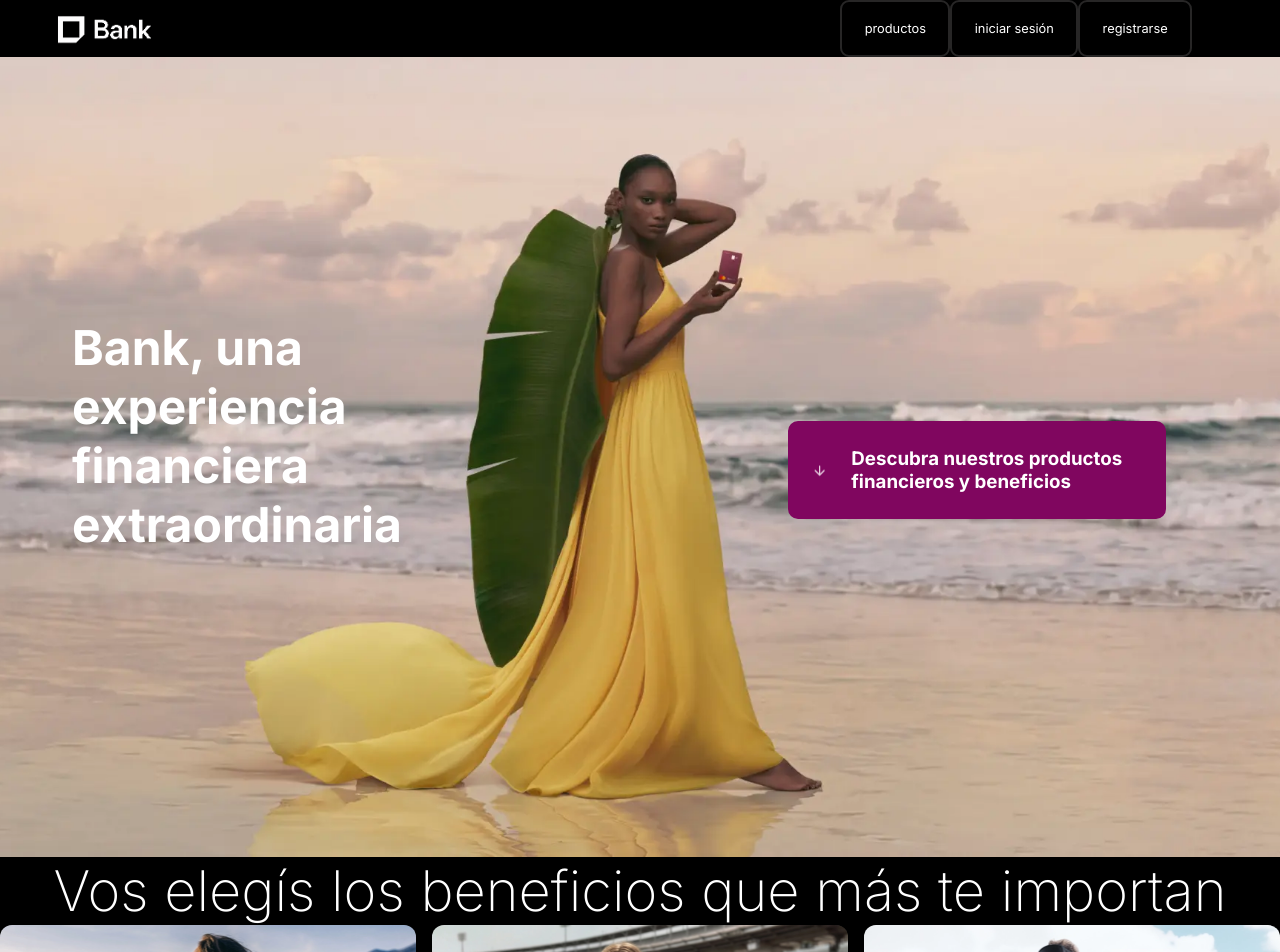
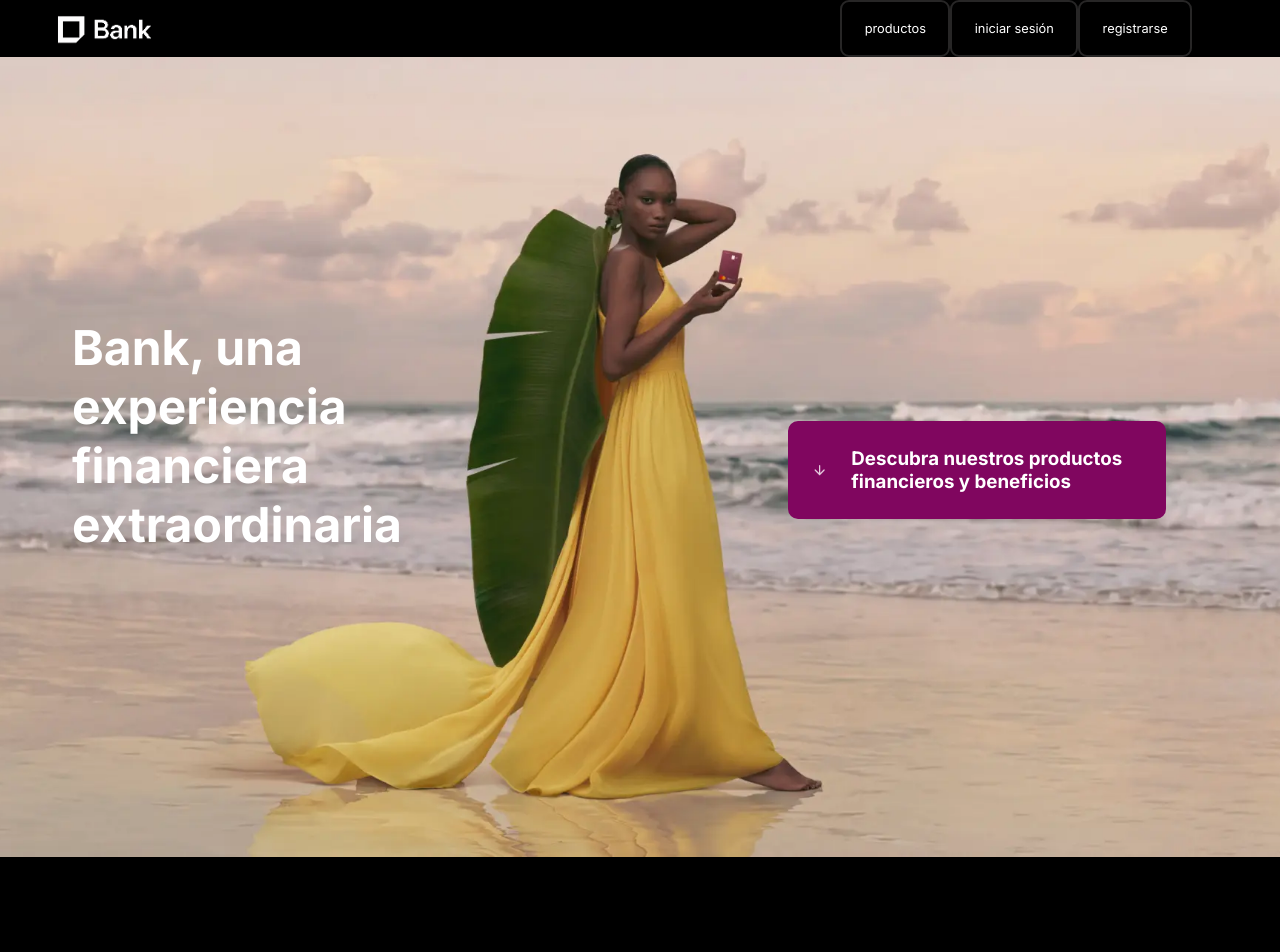
Before and after one commit to DanielGranato/utn-frontend-react-migration, a React (Vite) app: page /productos in a window 1280 px wide. Shown: the top 952 px of the page. Built offline with nearby package versions, Linux system fonts and the light colour scheme.

Commit message:
fix sectionTitle

```diff
--- a/src/components/SectionTitle/SectionTitle.css
+++ b/src/components/SectionTitle/SectionTitle.css
@@ -5,3 +5,9 @@
     text-align: center;
     margin: 6rem 1rem;
 }
+
+@media (min-width: 901px) {
+    .section-title {
+        margin: 6rem 1rem;
+    }
+}
--- a/src/pages/Home/Home.jsx
+++ b/src/pages/Home/Home.jsx
@@ -80,7 +80,7 @@
       </Hero>
 
       <section className="benefits" aria-labelledby="beneficios-title">
-        <SectionTitle id="beneficios-title">
+        <SectionTitle id="beneficios-title" className="section-title">
           Todo lo que necesitas de un banco. <br />
           En una sola aplicación.
         </SectionTitle>
--- a/src/pages/Productos/Productos.jsx
+++ b/src/pages/Productos/Productos.jsx
@@ -80,7 +80,9 @@
       </Hero>
 
       <section>
-        <SectionTitle>Vos elegís los beneficios que más te importan</SectionTitle>
+        <SectionTitle className="section-title">
+          Vos elegís los beneficios que más te importan
+        </SectionTitle>
 
         <div className="products-grid">
           {products.map((product) => (
```
